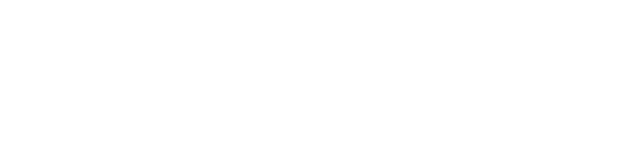
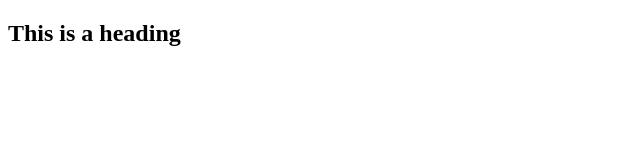
Before and after one commit to Tonmoy60/my-repo, a plain HTML site: page index.html in a window 1280 px wide. Shown: the whole page, without its empty margins (0-640 px from the left). Drawn offline with Linux system fonts and the light colour scheme.

Commit message:
Added header

```diff
--- a/index.html
+++ b/index.html
@@ -7,6 +7,9 @@
     <title>My first github repo</title>
 </head>
 <body>
+    <h2>
+        This is a heading
+    </h2>
 
 </body>
 </html>
```
